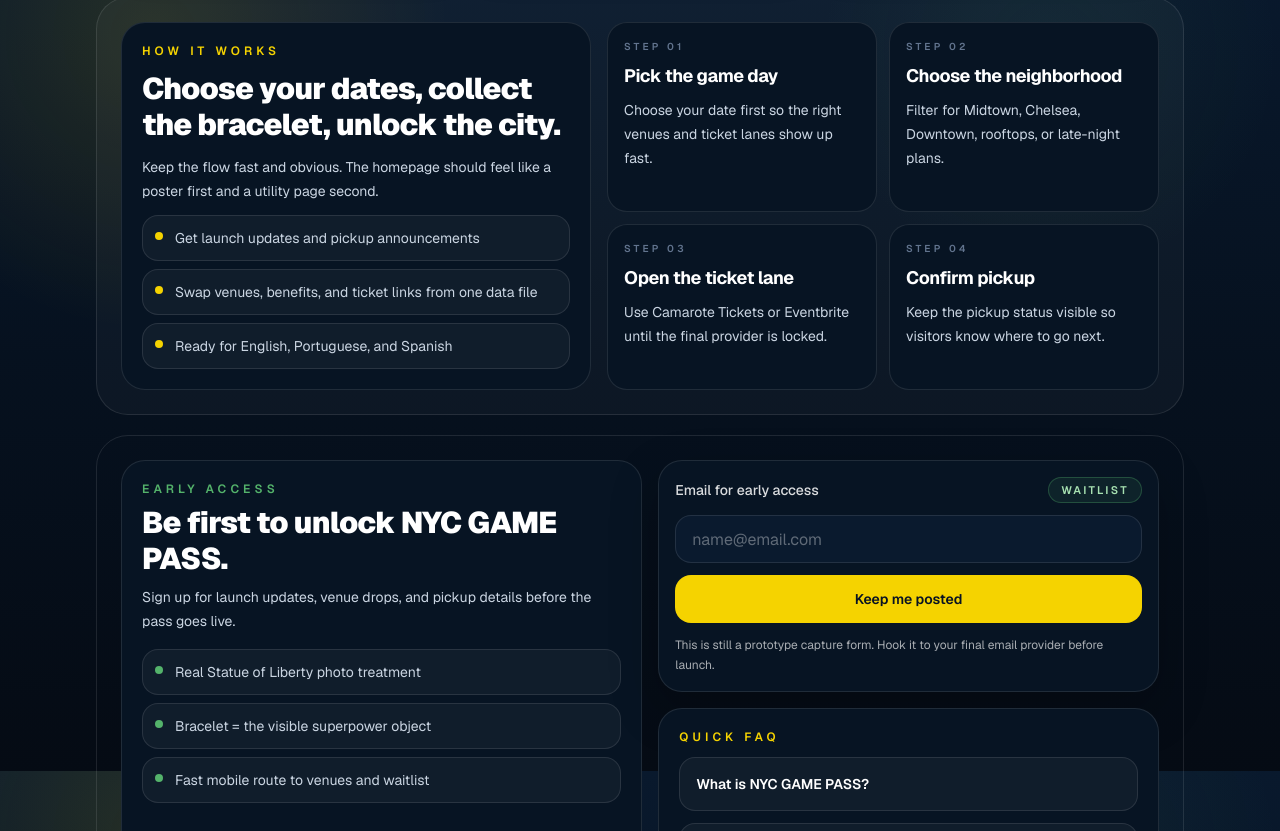
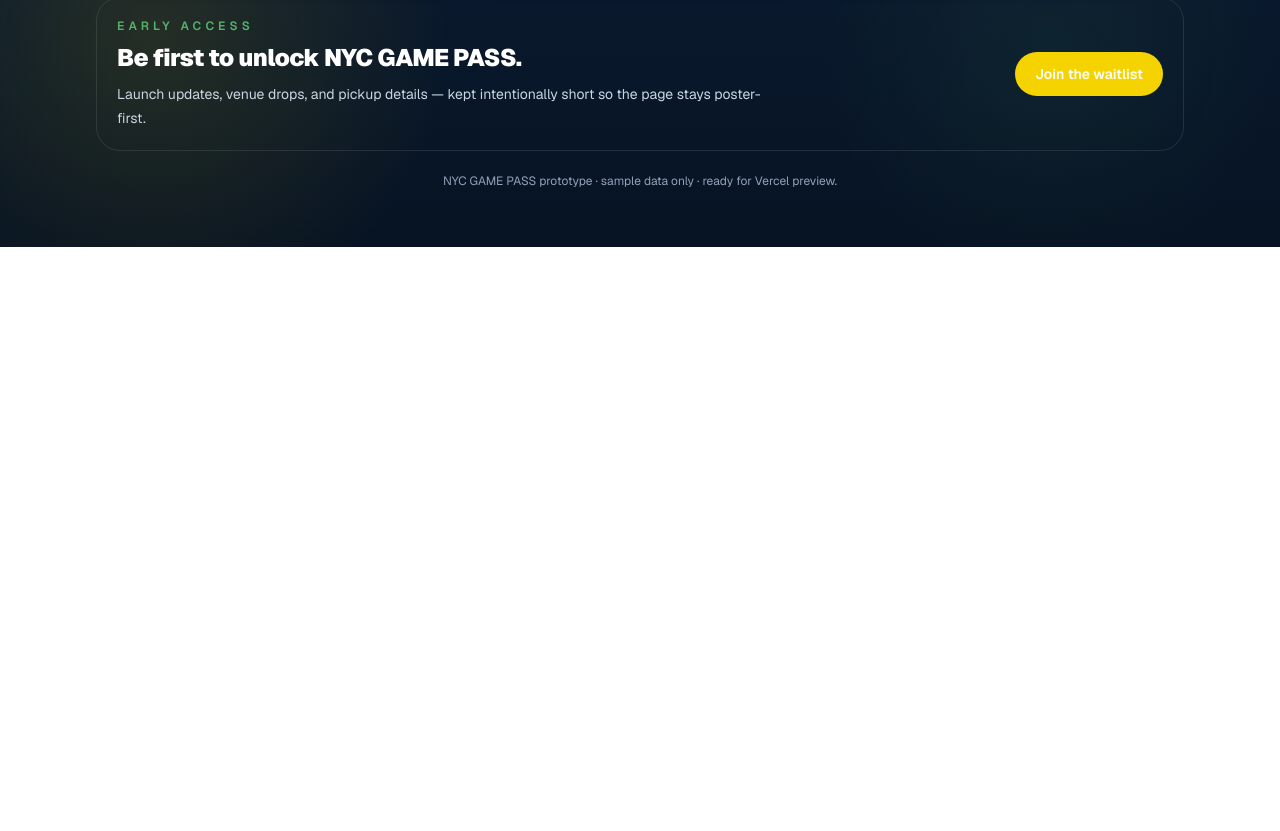
Before and after one commit to frankomatic5000/nycup26, a Next.js app: page / in a window 1280 px wide. Shown: the part 1629-2460 px from the top of the page. After the commit the page ends 1876 px from the top, so only its background shows below. Built offline with nearby package versions, Linux system fonts and the light colour scheme.

Commit message:
feat: trim NYC GAME PASS to poster-first layout

```diff
--- a/src/app/page.tsx
+++ b/src/app/page.tsx
@@ -1,11 +1,9 @@
 import Image from "next/image";
-import { EmailSignupForm } from "@/components/email-signup-form";
 import { VenueDirectory } from "@/components/venue-directory";
-import { faqItems, heroHighlights, heroStats, site, signupHighlights, visitSteps } from "@/data/site";
+import { heroHighlights, heroStats, site } from "@/data/site";
 
 const navItems = [
   { href: "#venues", label: "Venues" },
-  { href: "#how-it-works", label: "How it works" },
   { href: "#signup", label: "Waitlist" },
 ];
 
@@ -139,76 +137,24 @@
         </section>
 
         <section
-          id="how-it-works"
-          className="grid gap-4 rounded-[2rem] border border-white/10 bg-white/[0.03] p-4 sm:p-5 lg:grid-cols-[0.92fr_1.08fr] lg:p-6"
+          id="signup"
+          className="flex flex-col items-start gap-4 rounded-[1.5rem] border border-white/10 bg-[linear-gradient(135deg,rgba(245,211,0,0.08),rgba(84,179,107,0.06)),rgba(255,255,255,0.03)] p-4 sm:flex-row sm:items-center sm:justify-between sm:p-5"
         >
-          <div className="space-y-3 rounded-[1.5rem] border border-white/10 bg-[#071423] p-5">
-            <p className="text-xs font-semibold uppercase tracking-[0.34em] text-[#f5d300]">How it works</p>
-            <h2 className="text-2xl font-black tracking-tight text-white sm:text-3xl">
-              Choose your dates, collect the bracelet, unlock the city.
+          <div className="space-y-2">
+            <p className="text-xs font-semibold uppercase tracking-[0.34em] text-[#54b36b]">Early access</p>
+            <h2 className="text-xl font-black tracking-tight text-white sm:text-2xl">
+              Be first to unlock NYC GAME PASS.
             </h2>
-            <p className="text-sm leading-6 text-slate-300">
-              Keep the flow fast and obvious. The homepage should feel like a poster first and a utility page second.
+            <p className="max-w-2xl text-sm leading-6 text-slate-300">
+              Launch updates, venue drops, and pickup details — kept intentionally short so the page stays poster-first.
             </p>
-            <ul className="grid gap-2 text-sm text-slate-300">
-              {signupHighlights.map((item) => (
-                <li key={item} className="flex gap-3 rounded-[1rem] border border-white/10 bg-white/[0.04] p-3">
-                  <span className="mt-1 h-2 w-2 rounded-full bg-[#f5d300]" />
-                  <span>{item}</span>
-                </li>
-              ))}
-            </ul>
           </div>
-
-          <div className="grid gap-3 sm:grid-cols-2">
-            {visitSteps.map((step) => (
-              <article key={step.step} className="rounded-[1.25rem] border border-white/10 bg-[#071423] p-4">
-                <p className="text-[10px] font-semibold uppercase tracking-[0.32em] text-slate-500">Step {step.step}</p>
-                <h3 className="mt-2 text-lg font-bold tracking-tight text-white">{step.title}</h3>
-                <p className="mt-2 text-sm leading-6 text-slate-300">{step.note}</p>
-              </article>
-            ))}
-          </div>
-        </section>
-
-        <section
-          id="signup"
-          className="grid gap-4 rounded-[2rem] border border-white/10 bg-[linear-gradient(135deg,rgba(245,211,0,0.08),rgba(84,179,107,0.06)),rgba(255,255,255,0.03)] p-4 sm:p-5 lg:grid-cols-[1.02fr_0.98fr] lg:p-6"
-        >
-          <div className="space-y-4 rounded-[1.5rem] border border-white/10 bg-[#071423] p-5">
-            <div className="space-y-2">
-              <p className="text-xs font-semibold uppercase tracking-[0.34em] text-[#54b36b]">Early access</p>
-              <h2 className="text-2xl font-black tracking-tight text-white sm:text-3xl">
-                Be first to unlock NYC GAME PASS.
-              </h2>
-              <p className="max-w-xl text-sm leading-6 text-slate-300">
-                Sign up for launch updates, venue drops, and pickup details before the pass goes live.
-              </p>
-            </div>
-
-            <div className="grid gap-2">
-              {heroHighlights.map((item) => (
-                <div key={item} className="flex gap-3 rounded-[1rem] border border-white/10 bg-white/[0.04] p-3 text-sm text-slate-300">
-                  <span className="mt-1 h-2 w-2 rounded-full bg-[#54b36b]" />
-                  <span>{item}</span>
-                </div>
-              ))}
-            </div>
-          </div>
-
-          <div className="grid gap-4">
-            <EmailSignupForm />
-
-            <div className="grid gap-3 rounded-[1.5rem] border border-white/10 bg-[#071423] p-5">
-              <p className="text-xs font-semibold uppercase tracking-[0.34em] text-[#f5d300]">Quick FAQ</p>
-              {faqItems.slice(0, 3).map((item) => (
-                <details key={item.question} className="group rounded-[1rem] border border-white/10 bg-white/[0.04] p-4">
-                  <summary className="cursor-pointer list-none text-sm font-semibold text-white">{item.question}</summary>
-                  <p className="mt-3 text-sm leading-6 text-slate-300">{item.answer}</p>
-                </details>
-              ))}
-            </div>
-          </div>
+          <a
+            href="#"
+            className="inline-flex h-11 items-center justify-center rounded-full bg-[#f5d300] px-5 text-sm font-semibold text-[#071223] transition hover:translate-y-[-1px]"
+          >
+            Join the waitlist
+          </a>
         </section>
 
         <footer className="pb-6 text-center text-xs leading-5 text-slate-400 sm:pb-8">
```
